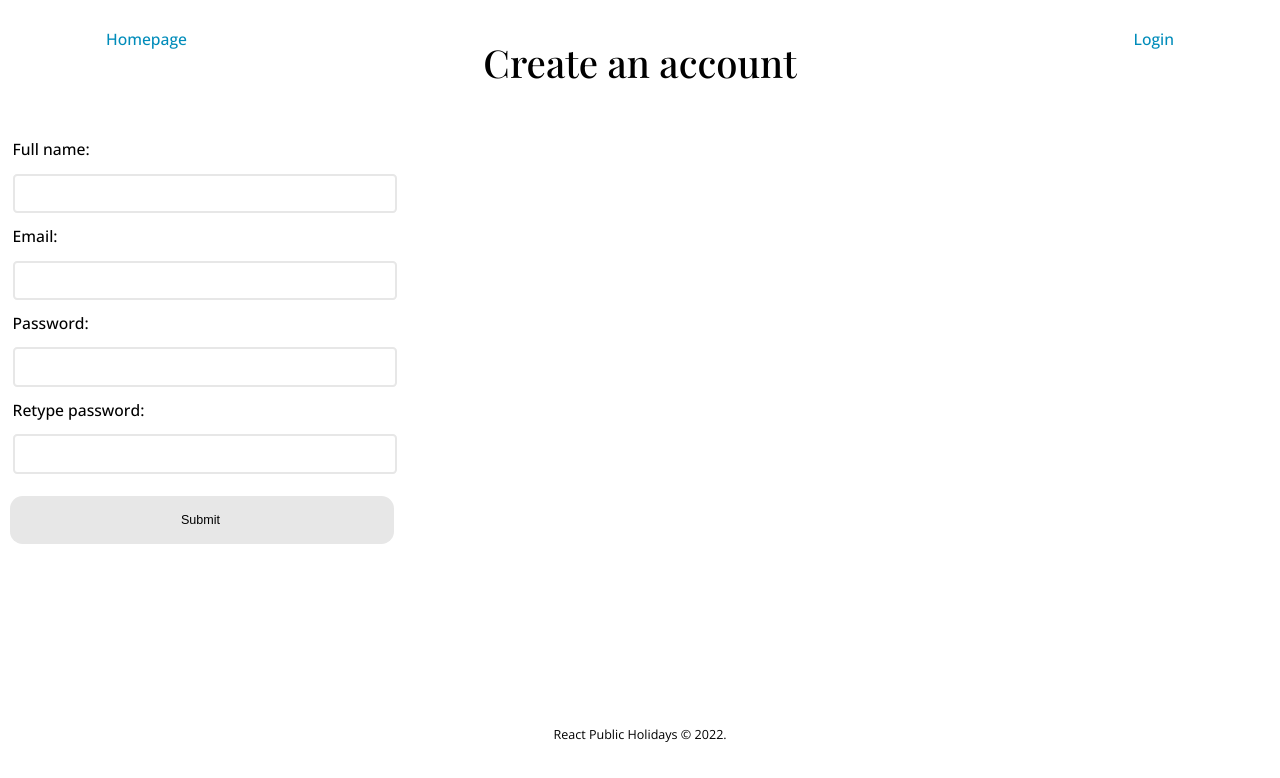
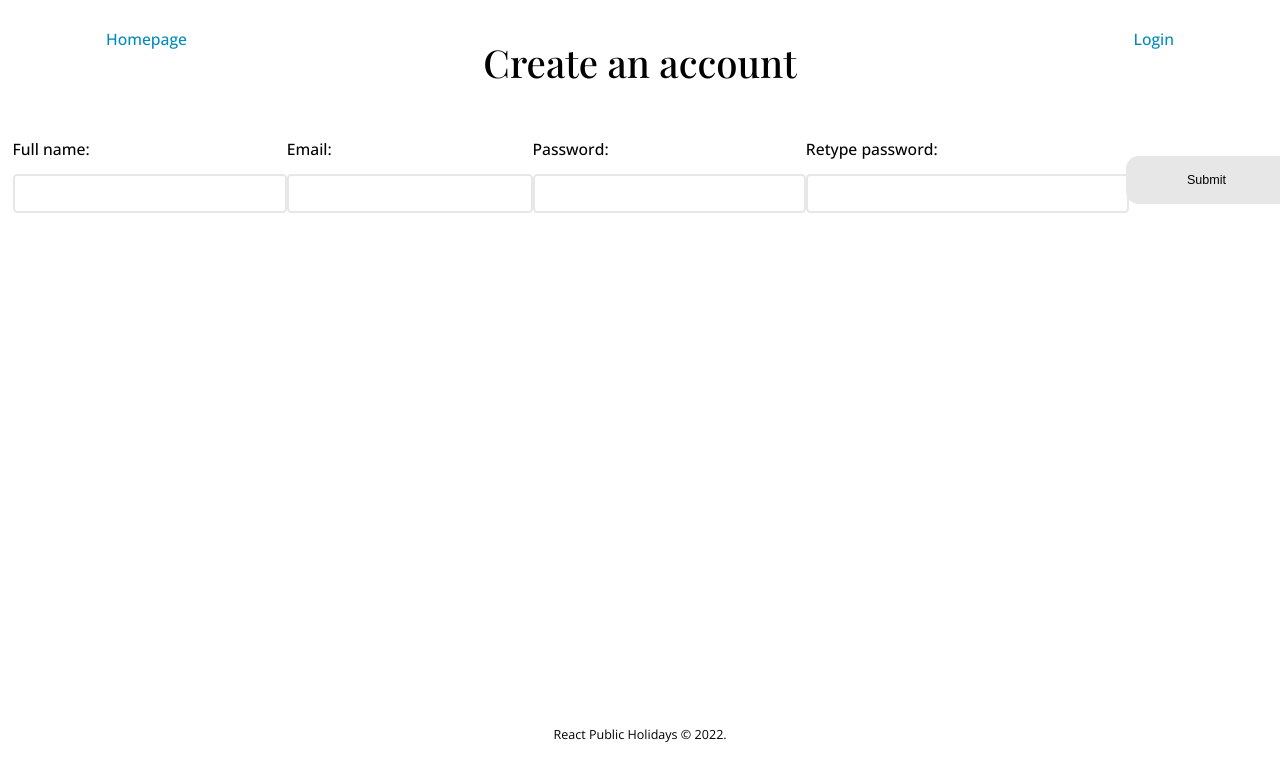
Before and after one commit to Amalitech-Public-Holiday/public-holiday-frontend, a React (Create React App) app: page /signup in a window 1280 px wide. Shown: the top 778 px of the page. Built offline with nearby package versions, Linux system fonts and the light colour scheme.

Commit message:
Center form and set form width with padding

```diff
--- a/src/components/SignupForm/SignupForm.scss
+++ b/src/components/SignupForm/SignupForm.scss
@@ -1,6 +1,13 @@
 @import "../../sass/index.scss";
 
-.SignupForm  {
-    margin-top: $space-1;
-    width: 30%;
+.SignupForm {
+	margin-top: $space-1;
+	display: flex;
+	justify-content: center;
+	align-items: center;
+
+	form {
+		width: 35%;
+		padding: $space-6;
+	}
 }
```
